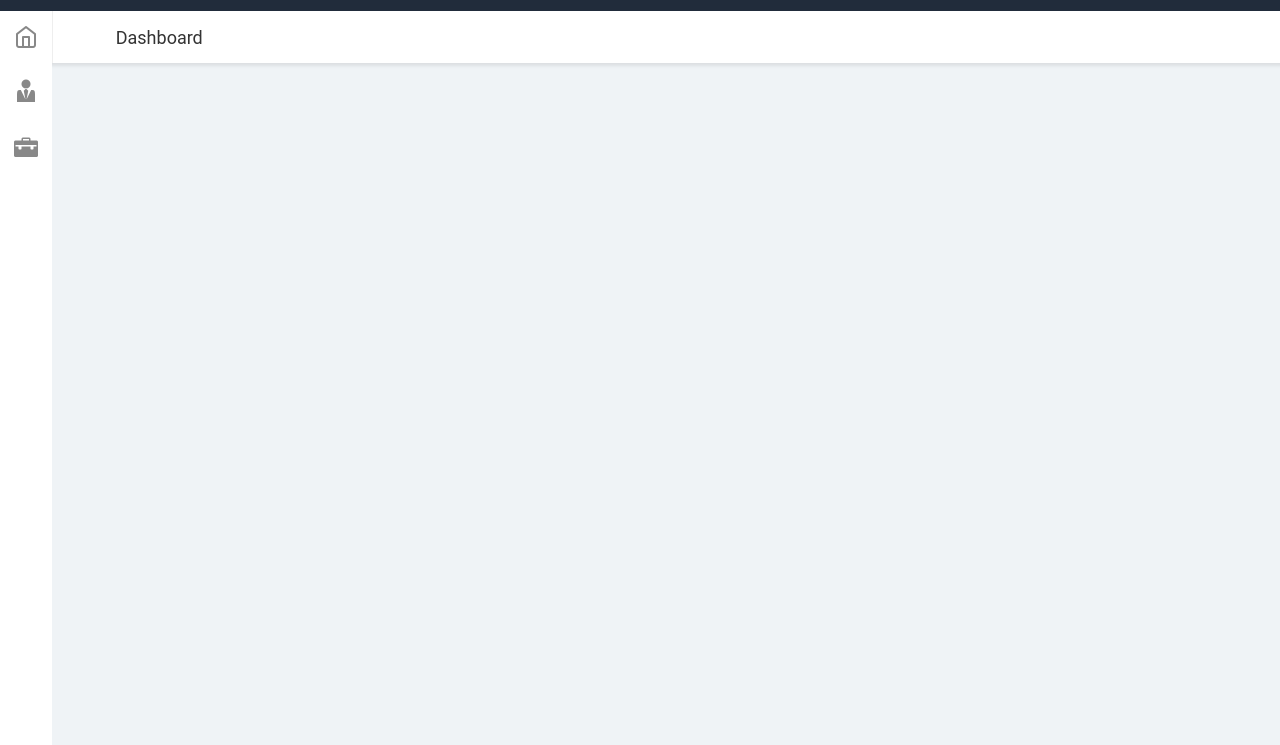
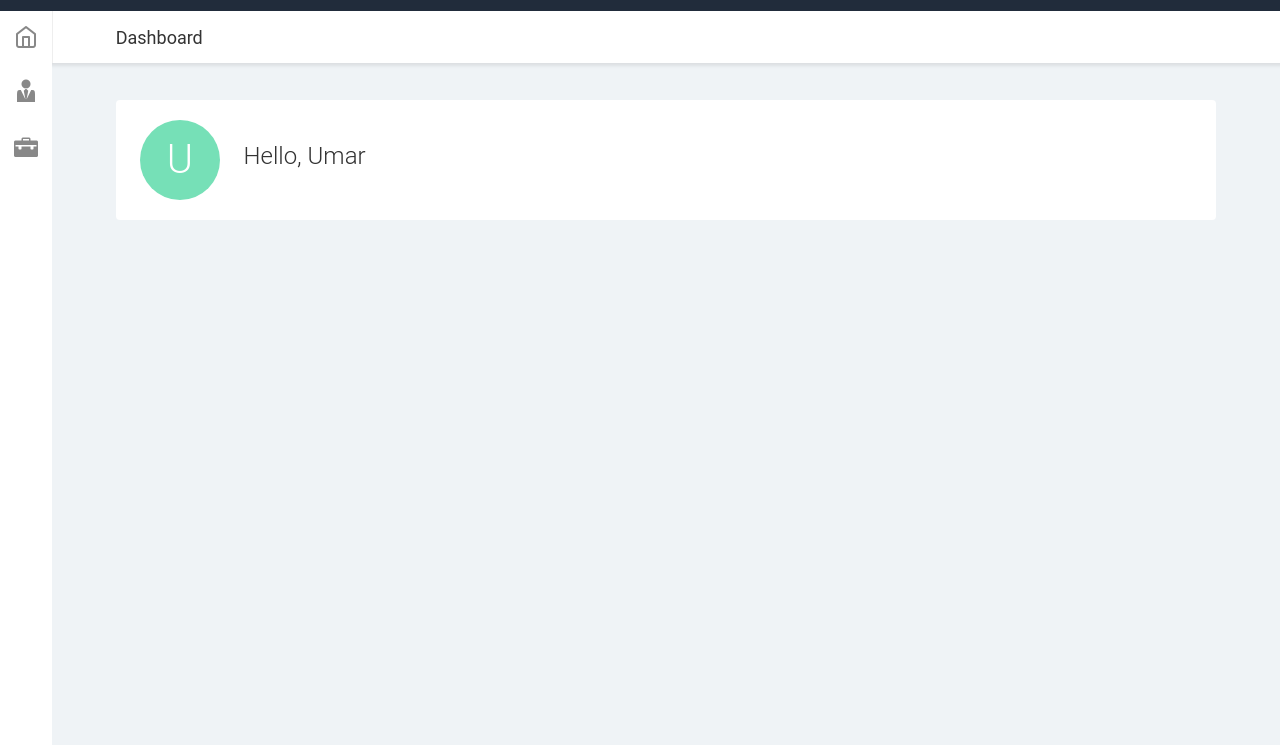
Before and after one commit to umarthariqalexander/reimbursement, a website: page views/index.html in a window 1280 px wide. Shown: the part 55-800 px from the top of the page. Drawn offline with nearby package versions, Linux system fonts and the light colour scheme; some packages are replaced by stand-ins of ours; files that its build step writes are made by us from their sources; a script that the page names is missing; files whose address does not match are found by name; a web font is replaced by a local one.

Commit message:
home page user profile section added

```diff
--- a/scripts/directives/HeadLessDropDown/index.html
+++ b/scripts/directives/HeadLessDropDown/index.html
@@ -1,6 +1,6 @@
 <span uib-dropdown on-toggle="toggled(open)">
     <span uib-dropdown-toggle>
-        <profile-pic letter="'U'" image-url=""></profile-pic>
+        <profile-pic size="'medium'" letter="'U'" image-url=""></profile-pic>
         <a href id={{id}} uib-dropdown-toggle>
             <span class="icon-caret-down"></span>
         </a>
--- a/scripts/directives/ProfilePic/index.html
+++ b/scripts/directives/ProfilePic/index.html
@@ -1,3 +1,3 @@
-<span class="profile-pic circle-md" ng-bind="letter">
+<span class="profile-pic" ng-class="{'circle-md': size === 'medium', 'circle-lg': size === 'large'}" ng-bind="letter">
     <img src="{{imageUrl}}" alt="">
 </span>
--- a/scripts/directives/ProfilePic/index.js
+++ b/scripts/directives/ProfilePic/index.js
@@ -3,7 +3,8 @@ angular.module("reimbursement")
     return{
         scope:{
             letter: '=letter',
-            imageUrl: '=imageUrl'
+            imageUrl: '=imageUrl',
+            size: '='
         },
         templateUrl: "./scripts/directives/ProfilePic/index.html"
     }
--- a/styles/home.scss
+++ b/styles/home.scss
@@ -44,3 +44,30 @@
        font-size: 18px;
     }
 }
+.body-content{
+    max-width: 90%;
+    position: relative;
+    top: 155px;
+    min-height: calc(100vh - 158px);
+    margin: auto;
+    transition: 0.5s all;
+    .dashboard-profile-container{
+        border-radius: 4px;
+        margin-bottom: 24px;
+        position: relative;
+        padding: 20px 24px;
+        margin-left: 52px;
+        background-color: white;
+        .dashboard-name-section{
+            margin-left: 20px;
+            display: inline-block;
+            font-size: 24px;
+            font-weight: 300;
+            .text-ellipsis {
+                overflow: hidden;
+                text-overflow: ellipsis;
+                white-space: nowrap;
+             }
+        }
+    }
+}
--- a/styles/profilepic.scss
+++ b/styles/profilepic.scss
@@ -17,3 +17,9 @@
     height: 42px;
     line-height: 42px;
 }
+.circle-lg{
+    font-size: 40px;
+    width: 80px;
+    height: 80px;
+    line-height: 80px;
+}
--- a/views/pages/home.htm
+++ b/views/pages/home.htm
@@ -1,4 +1,6 @@
-<div ng-controller="mainCtrl">
-    <div class="home-content-wrapper">
+<div class="body-content" ng-controller="mainCtrl">
+    <div class="content-bg dashboard-profile-container clearfix">
+        <profile-pic size="'large'" letter="'U'" image-url=""></profile-pic>
+        <div class="dashboard-name-section text-ellipsis"> Hello, Umar</div>
     </div>
 </div>
```
